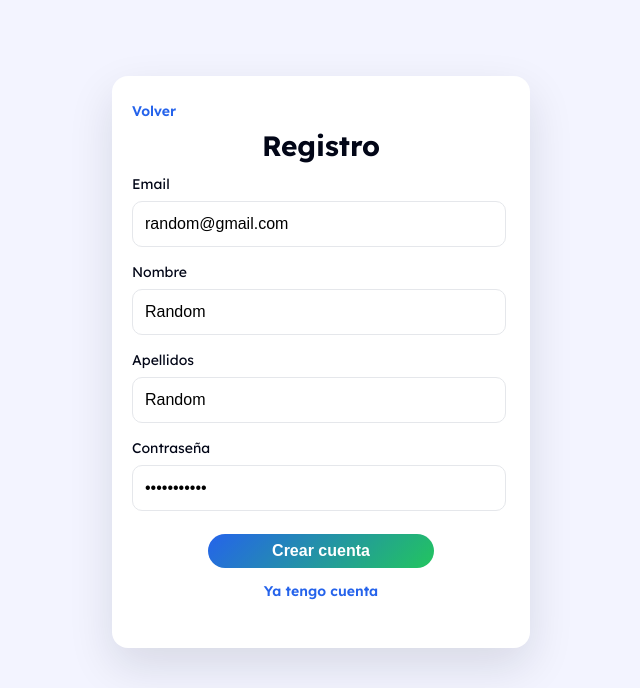
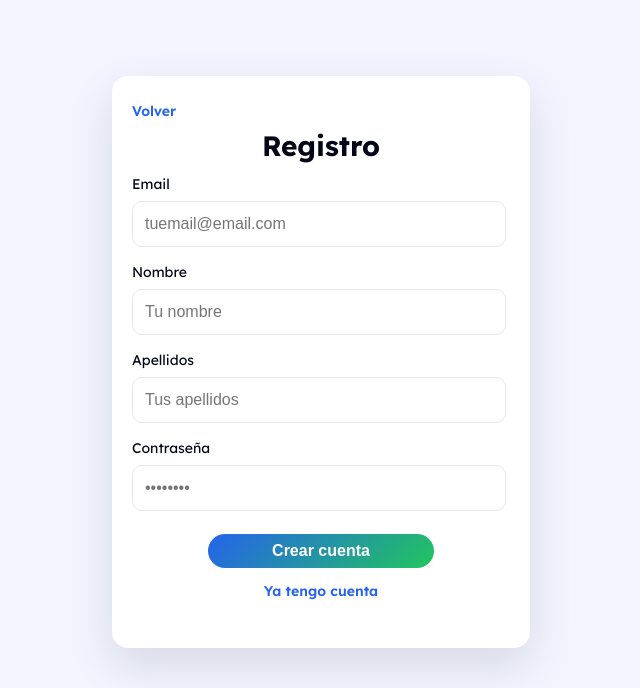
Before and after one commit to Laura-tb/shoe_store, a PHP site: page /trabajo_enfoque/register-start.php in a window 1280 px wide. Shown: the part 61-749 px from the top of the page, without its empty margins (319-959 px from the left). Run offline with PHP 8.4, Linux system fonts and the light colour scheme.

Commit message:
Eliminar value en formulario

```diff
--- a/app/views/RegisterView.php
+++ b/app/views/RegisterView.php
@@ -24,26 +24,26 @@ include('../app/views/layout/head.php');
                         <form method="post" id="register-form" action="/clases_desarrollo_servidor/trabajo_enfoque/public/register-start.php" autocomplete="off" novalidate>
                             <div class="field">
                                 <label for="email">Email</label>
-                                <input id="email" name="email" type="email" placeholder="tuemail@email.com" value="random@gmail.com" />
+                                <input id="email" name="email" type="email" placeholder="tuemail@email.com" />
                                 <span class="error" id="emailError"></span>
                             </div>
 
                             <div class="field">
                                 <label for="name">Nombre</label>
-                                <input id="name" name="name" type="text" placeholder="Tu nombre" value="Random"/>
+                                <input id="name" name="name" type="text" placeholder="Tu nombre"/>
                                 <span class="error" id="nameError"></span>
                             </div>
 
                             <div class="field">
                                 <label for="surname">Apellidos</label>
-                                <input id="surname" name="surname" type="text" placeholder="Tus apellidos" value="Random" />
+                                <input id="surname" name="surname" type="text" placeholder="Tus apellidos" />
                             </div>
 
                             <div class="field">
                                 <label for="password">Contraseña</label>
                                 <div class="password">
                                     <input id="password" name="password" type="password" placeholder="••••••••"
-                                        title="Mínimo 8 caracteres con al menos una letra minúscula, una mayúscula, un carácter especial y un número." value="Random_1234" />
+                                        title="Mínimo 8 caracteres con al menos una letra minúscula, una mayúscula, un carácter especial y un número." />
                                     <span class="error" id="passwordError"></span>
                                 </div>
 
```
